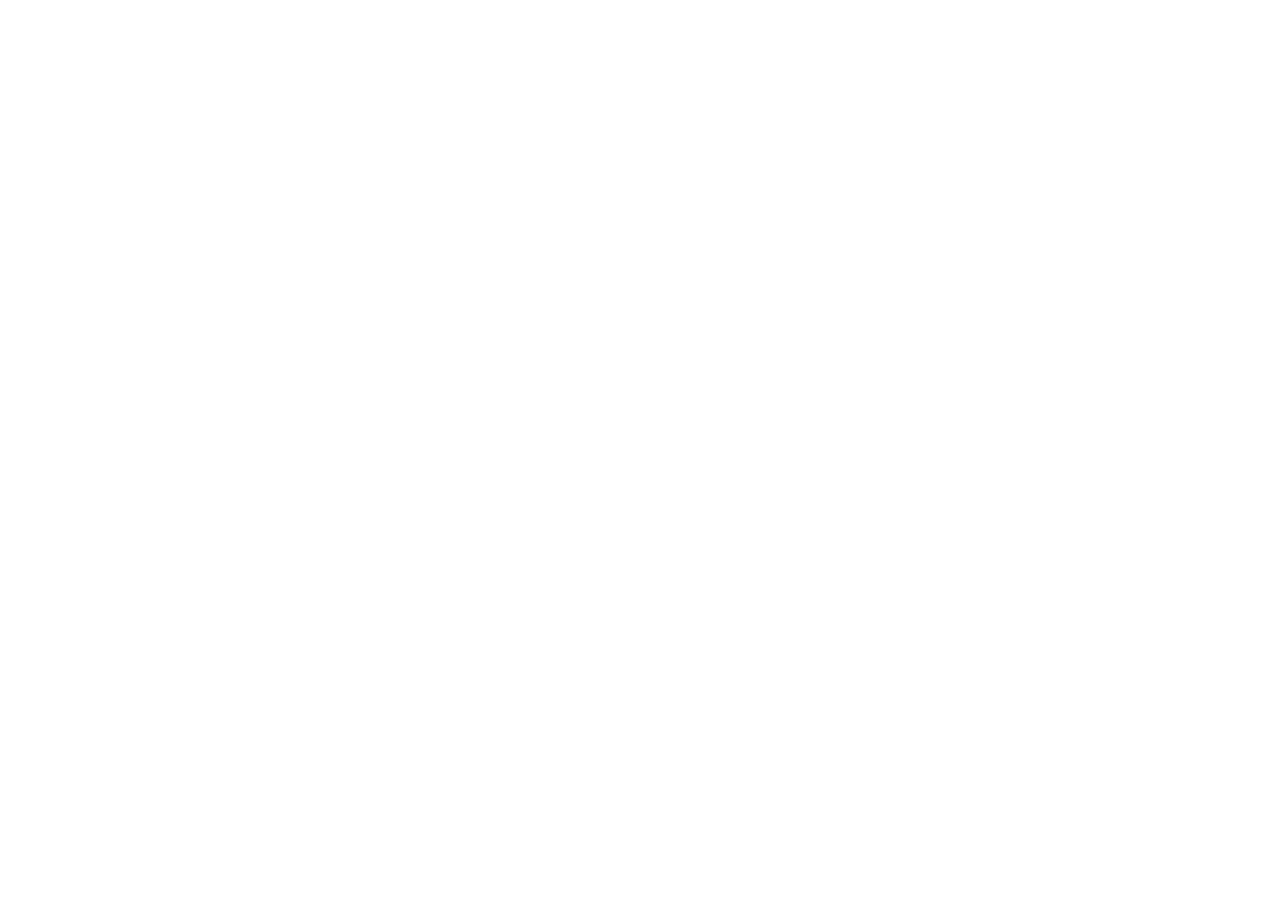
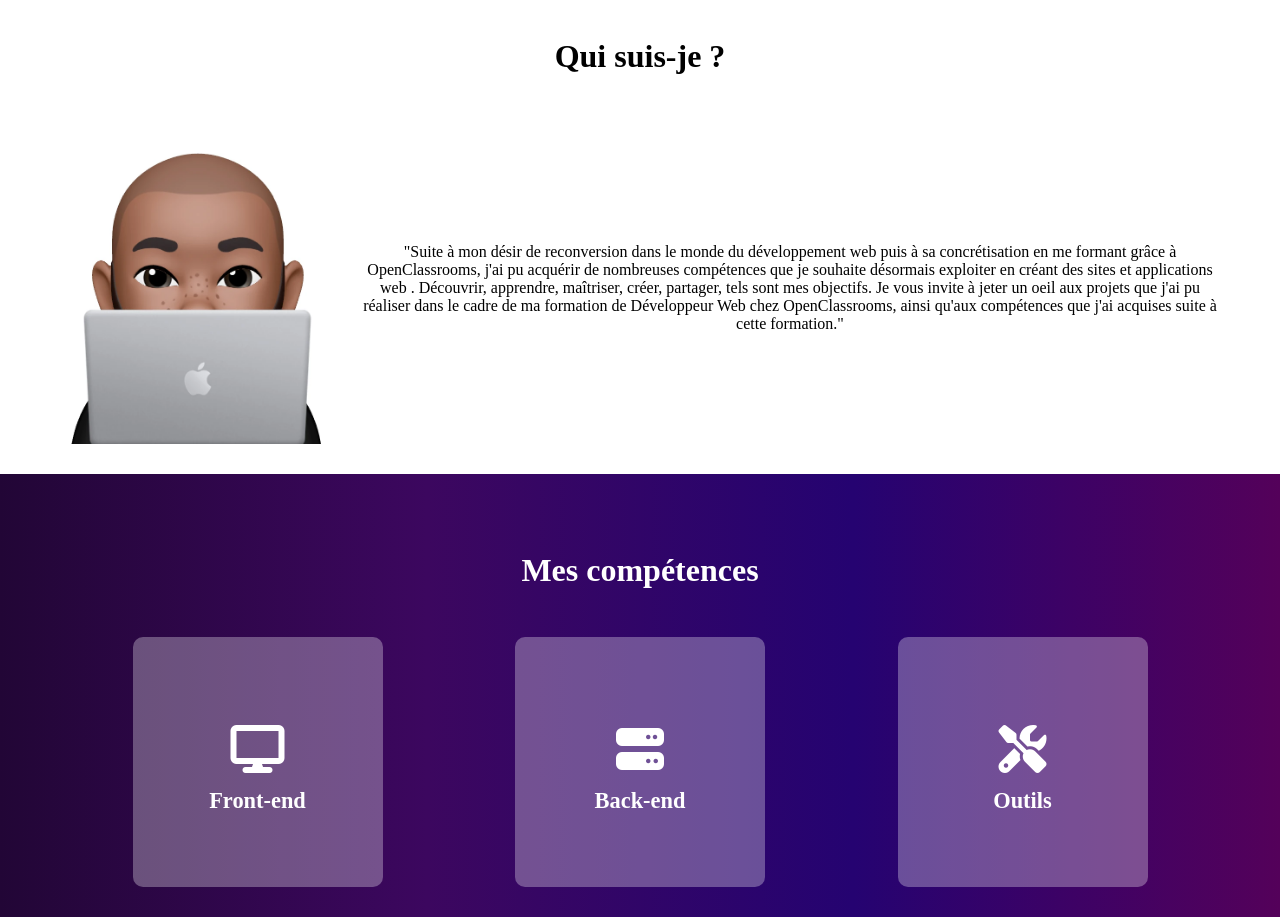
Before and after one commit to R-GRAN/OpenClassrooms_Projet_8, a React (Vite) app in the folder frontend/: page / in a window 1280 px wide. Shown: the part 840-1757 px from the top of the page. Before the commit the page ends 804 px from the top, so only its background shows below. Built offline with nearby package versions, Linux system fonts and the light colour scheme.

Commit message:
Presentation & Skills - jsx + scss

```diff
--- /dev/null
+++ b/frontend/src/assets/styles/components/Presentation.scss
@@ -0,0 +1,38 @@
+.presentation-details {
+    display: flex;
+    padding-top: 10px;
+    margin: 0 40px;
+  }
+
+  .presentation-img {
+    width: 300px;
+  }
+
+  .presentation-text {
+    align-self: center;
+    margin: 20px;
+  }
+
+@media screen and (min-width: 426px) and (max-width: 780px) {
+    .presentation-details {
+        margin: 0 20px;
+        align-items: center;
+      }
+
+      .presentation-img {
+        height: 175px;
+        width: 175px;
+      }
+}
+
+@media screen and (max-width: 425px) {
+    .presentation-details {
+        flex-direction: column;
+        margin: 0;
+      }
+
+      .presentation-img {
+        width: 250px;
+        align-self: center;
+      }
+}
--- /dev/null
+++ b/frontend/src/assets/styles/components/Skills.scss
@@ -0,0 +1,98 @@
+.skills {
+    color: white;
+    background: linear-gradient(to right, #220636, #3c075f, #250371, #54015a);
+  }
+
+  .skills-lists {
+    display: flex;
+    margin-top: 10px;
+    justify-content: space-evenly;
+  }
+
+  .skills-article {
+    height: 250px;
+    width: 250px;
+  }
+
+  .skill-title {
+    position: absolute;
+    height: 250px;
+    width: 250px;
+    justify-content: center;
+    align-content: center;
+    background-color: rgba(255, 255, 255, 0.3);
+    border-radius: 10px;
+  }
+
+  .skills-icon {
+    font-size: 3rem;
+    margin: 15px;
+  }
+
+  .skill-details {
+    z-index: 1;
+    display: flex;
+    justify-content: center;
+    align-items: center;
+    position: relative;
+    height: 100%;
+    width: 100%;
+    background-color: white;
+    border-radius: 10px;
+    color: black;
+    opacity: 0;
+    transition: 0.4s;
+    cursor: default;
+  }
+
+  .skill-details li {
+    margin-block: 10px;
+  }
+
+  .skills-article:hover .skill-details {
+    opacity: 1;
+  }
+
+@media screen and (min-width: 426px) and (max-width: 780px) {
+    .skills-article {
+        height: 125px;
+        width: 125px;
+      }
+
+      .skill-title {
+        height: 125px;
+        width: 125px;
+      }
+
+      .skill-details li {
+        margin-block: 5px;
+        font-size: 14px;
+      }
+}
+
+@media screen and (max-width: 425px) {
+    .skills-lists {
+        display: flex;
+        flex-direction: column;
+        align-items: center;
+        gap: 15px;
+      }
+
+      .skills-article {
+        height: 150px;
+        width: 150px;
+      }
+
+      .skill-title {
+        height: 150px;
+        width: 150px;
+      }
+
+      .skills-icon {
+        font-size: 2rem;
+      }
+
+      .skills-article:active .skill-details {
+        opacity: 1;
+      }
+}
--- a/frontend/src/assets/styles/main.scss
+++ b/frontend/src/assets/styles/main.scss
@@ -1,4 +1,6 @@
 @import "./base/base.scss";
 
 @import "./components/HeaderApp.scss";
-@import"./components/Banner.scss"
+@import"./components/Banner.scss";
+@import"./components/Presentation.scss";
+@import"./components/Skills.scss";
--- /dev/null
+++ b/frontend/src/components/Presentation.jsx
@@ -0,0 +1,26 @@
+function Presentation() {
+  return (
+    <section id="presentation">
+      <h3>Qui suis-je ?</h3>
+      <div className="presentation-details">
+        <img
+          className="presentation-img"
+          src="src/assets/images/emoji.webp"
+          alt="dessin représentant Rémy"
+        />
+        <p className="presentation-text">
+          "Suite à mon désir de reconversion dans le monde du développement web
+          puis à sa concrétisation en me formant grâce à OpenClassrooms, j'ai pu
+          acquérir de nombreuses compétences que je souhaite désormais exploiter
+          en créant des sites et applications web . Découvrir, apprendre,
+          maîtriser, créer, partager, tels sont mes objectifs. Je vous invite à
+          jeter un oeil aux projets que j'ai pu réaliser dans le cadre de ma
+          formation de Développeur Web chez OpenClassrooms, ainsi qu'aux
+          compétences que j'ai acquises suite à cette formation."
+        </p>
+      </div>
+    </section>
+  );
+}
+
+export default Presentation;
--- /dev/null
+++ b/frontend/src/components/Skills.jsx
@@ -0,0 +1,54 @@
+function Skills() {
+  return (
+    <section className="skills" id="skills">
+      <h3>Mes compétences</h3>
+      <div className="skills-lists">
+        <article className="skills-article">
+          <div className="skill-title">
+            <i className="skills-icon fa-solid fa-display"></i>
+            <h4>Front-end</h4>
+          </div>
+          <div className="skill-details">
+            <ul>
+              <li>Html5</li>
+              <li>CSS / Sass</li>
+              <li>JavaScript</li>
+              <li>React</li>
+            </ul>
+          </div>
+        </article>
+        <article className="skills-article">
+          <div className="skill-title">
+            <i className="skills-icon fa-solid fa-server"></i>
+            <h4>Back-end</h4>
+          </div>
+
+          <div className="skill-details">
+            <ul>
+              <li>NodeJS</li>
+              <li>Express</li>
+              <li>MongoDB</li>
+            </ul>
+          </div>
+        </article>
+        <article className="skills-article">
+          <div className="skill-title">
+            <i className="skills-icon fa-solid fa-screwdriver-wrench"></i>
+            <h4>Outils</h4>
+          </div>
+          <div className="skill-details">
+            <ul>
+              <li>VS Code</li>
+              <li>Figma</li>
+              <li>Git</li>
+              <li>Github</li>
+              <li>Postman</li>
+            </ul>
+          </div>
+        </article>
+      </div>
+    </section>
+  );
+}
+
+export default Skills;
--- a/frontend/src/pages/Home/index.jsx
+++ b/frontend/src/pages/Home/index.jsx
@@ -1,11 +1,15 @@
 import Banner from "../../components/Banner"
 import HeaderApp from "../../components/HeaderApp"
+import Presentation from "../../components/Presentation"
+import Skills from "../../components/Skills"
 
 function Home() {
   return (
     <>
 <HeaderApp/>
 <Banner/>
+<Presentation/>
+<Skills/>
     </>
   )
 }
```
Also changed, not shown: frontend/src/assets/styles/components/.scss (added), frontend/src/components/.jsx (deleted).
